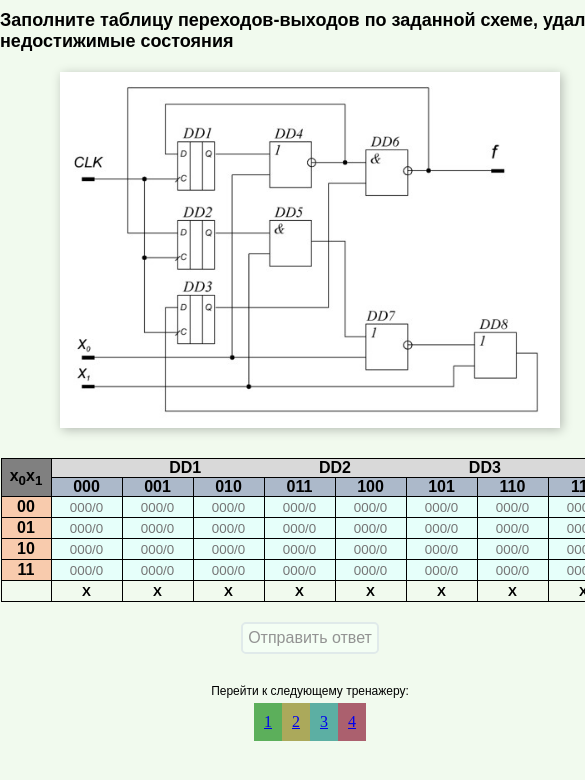
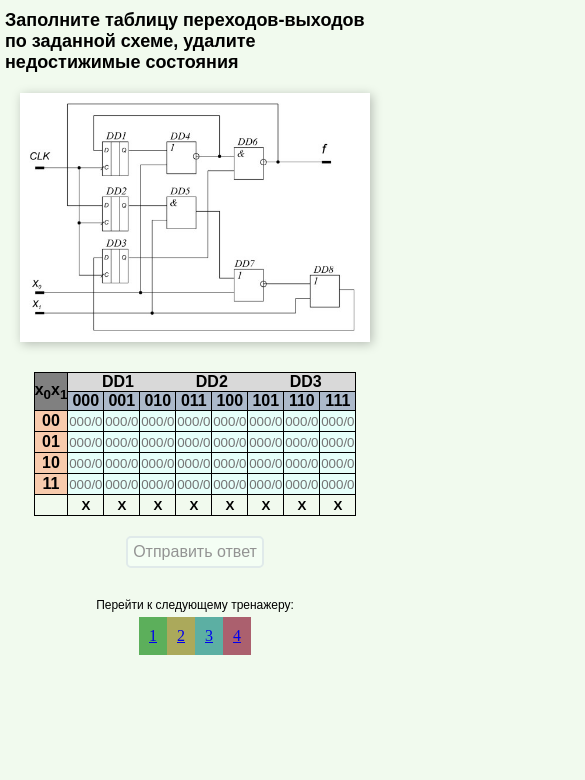
Before and after one commit to KemtaTam/Filling-the-table-according-to-the-scheme, a plain HTML site: page index.html in a window 390 px wide. Shown: the top 780 px of the page, 585 px wide, since content can reach past the window. Drawn offline with nearby package versions, Linux system fonts and the light colour scheme.

Commit message:
Update style.css

```diff
--- a/style.css
+++ b/style.css
@@ -5,14 +5,17 @@
 }
 
 body{
-	min-width: 620px;
+	min-width: 320px;
 }
+
 
 header{
 	font-size: 18px;
 	display: flex;
 	justify-content: center;
 	margin-top: 10px;
+	margin-left: 5px;
+	margin-left: 5px;
 	font-family: 'Raleway', sans-serif;
 }
 
@@ -156,3 +159,18 @@ sub{background-color: #808080FF;}
 #l2{background-color: rgba(128, 119, 0, 0.616);}
 #l3{background-color: rgba(0, 128, 117, 0.616);}
 #l4{background-color: rgba(128, 0, 32, 0.616);}
+
+@media screen and (max-width: 620px){
+	img{
+		width: 350px;
+	}
+	.bDelCol{
+		width: 35px;
+	}
+	.valueOfTable{
+		width: 35px;
+	}
+	table{
+		width: min-content;
+	}
+}
```
